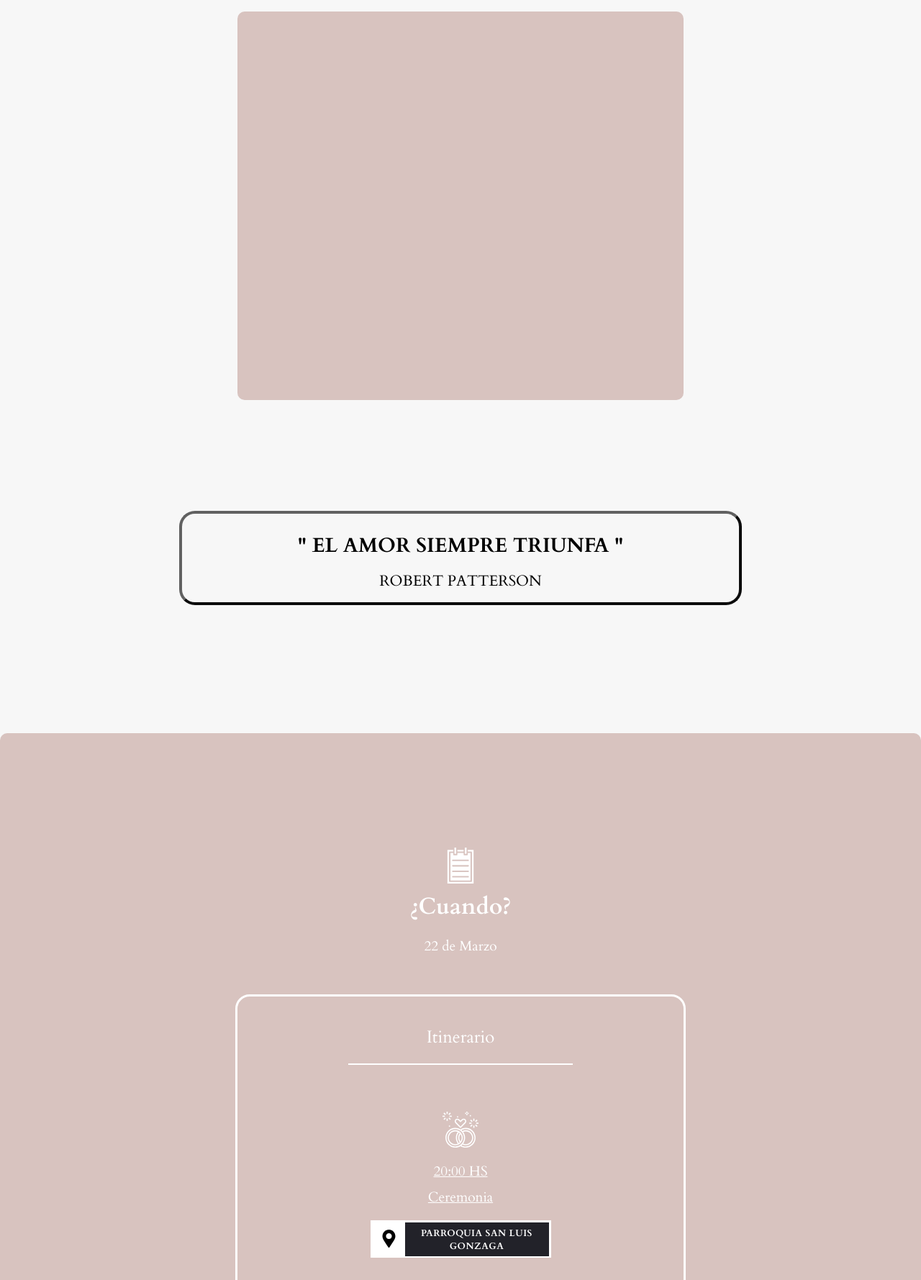
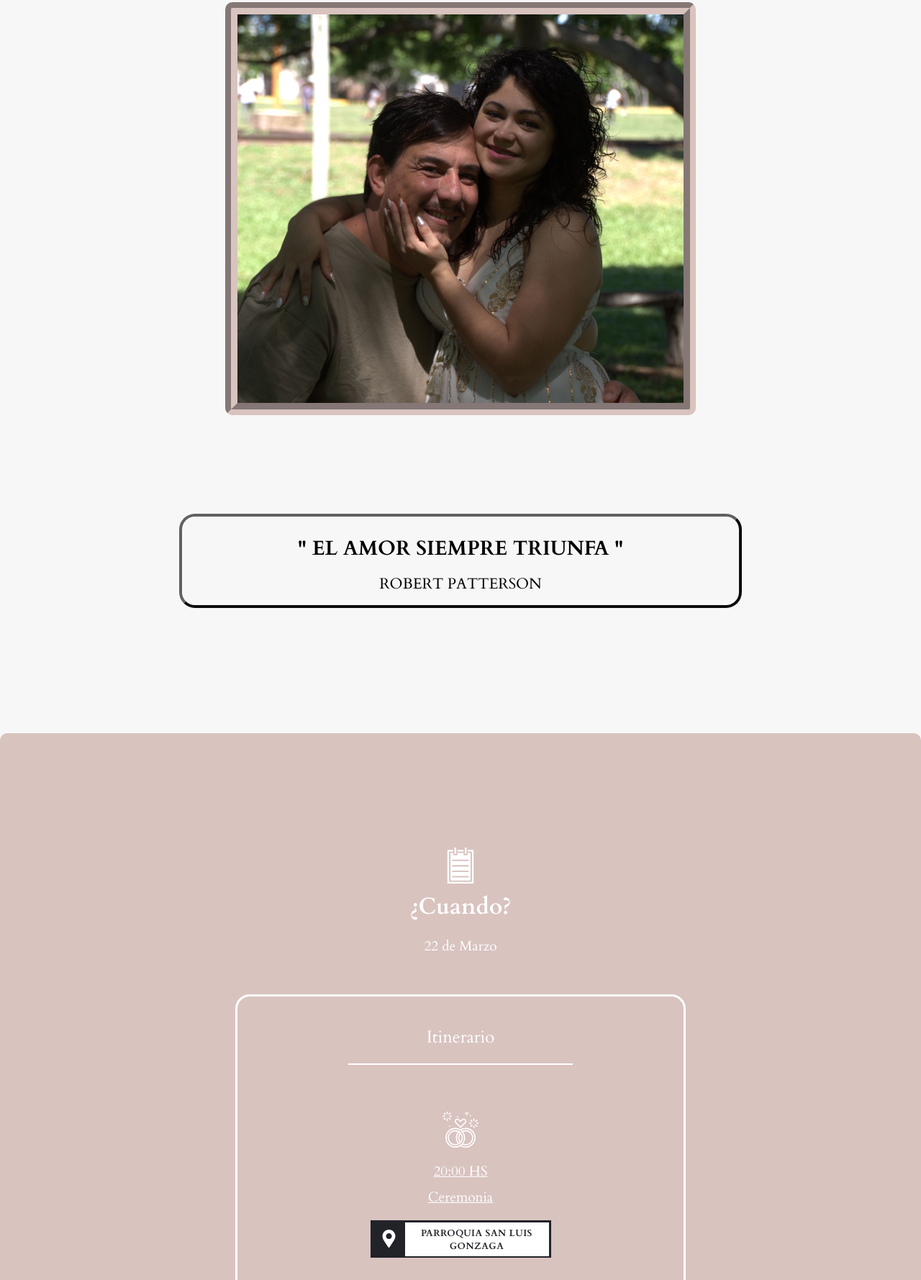
Before and after one commit to AkselFumis/Tarjeta-Digital, a plain HTML site: page index.html in a window 1280 px wide. Shown: the part 1021-2800 px from the top of the page at 72% size. Drawn offline with Linux system fonts and the light colour scheme.

Commit message:
Agregado de imágenes y cambios menores

```diff
--- a/index.html
+++ b/index.html
@@ -148,7 +148,7 @@
                 <p class="titulo">Ceremonia</p>
                 <div class="button-icon" onclick="mostrarMapa('ceremonia')">
                     <div class="icon">
-                        <svg fill="#000000" height="800px" width="800px" version="1.1" id="Layer_1"
+                        <svg fill="#ffffff" height="800px" width="800px" version="1.1" id="Layer_1"
                             xmlns="http://www.w3.org/2000/svg" xmlns:xlink="http://www.w3.org/1999/xlink"
                             viewBox="0 0 512 512" xml:space="preserve">
                             <g>
@@ -191,7 +191,7 @@
                 <p class="titulo">Recepción</p>
                 <div class="button-icon" onclick="mostrarMapa('recepcion')">
                     <div class="icon">
-                        <svg fill="#000000" height="800px" width="800px" version="1.1" id="Layer_1"
+                        <svg fill="#ffffff" height="800px" width="800px" version="1.1" id="Layer_1"
                             xmlns="http://www.w3.org/2000/svg" xmlns:xlink="http://www.w3.org/1999/xlink"
                             viewBox="0 0 512 512" xml:space="preserve">
                             <g>
@@ -280,7 +280,7 @@
                 <p class="titulo">Fiesta</p>
                 <div class="button-icon" onclick="mostrarMapa('fiesta')">
                     <div class="icon">
-                        <svg fill="#000000" height="800px" width="800px" version="1.1" id="Layer_1"
+                        <svg fill="#ffffff" height="800px" width="800px" version="1.1" id="Layer_1"
                             xmlns="http://www.w3.org/2000/svg" xmlns:xlink="http://www.w3.org/1999/xlink"
                             viewBox="0 0 512 512" xml:space="preserve">
                             <g>
--- a/styles.css
+++ b/styles.css
@@ -13,7 +13,7 @@ header {
     position: relative;
     width: 100%;
     height: 100vh;
-    background: url('../path/to/your/image.jpg') no-repeat center center/cover;
+    background: url('Portada.jpg') no-repeat center center/cover;
     display: flex;
     justify-content: center;
     align-items: center;
@@ -169,12 +169,13 @@ footer {
     width: 50%;
     height: 50%;
     /* Puedes ajustar el tamaño según necesites */
-    background-color: #d8c3bf;
+    background: url('Foto.jpg') no-repeat center center/cover;
     /* Fondo rosa */
     display: flex;
     justify-content: center;
     align-items: center;
     border-radius: 10px;
+    border: 17px groove #d8c3bf;
 }
 
 .texto-about {
@@ -325,14 +326,14 @@ footer {
 
 .button-icon {
     display: flex;
-    border: 3px #fff solid;
+    border: 3px #222229 solid;
     width: fit-content;
     height: fit-content;
     cursor: pointer;
 }
 
 .icon {
-    background-color: #fff;
+    background-color: #222229;
     padding: 10px 10px 5px 10px;
 }
 
@@ -350,7 +351,7 @@ footer {
 }
 
 .button-icon:hover {
-    border-color: #d3b6b0;
+    border-color: #ffffff;
 }
 
 .button-icon:hover .cube {
@@ -377,8 +378,8 @@ footer {
 }
 
 .front {
-    background: #222229;
-    color: #fff;
+    background: #fff;
+    color: #222229;
     transform: translate3d(0, 0, 1em);
 }
 
```
Also changed, not shown: Foto.jpg (added), Portada.jpg (added).
